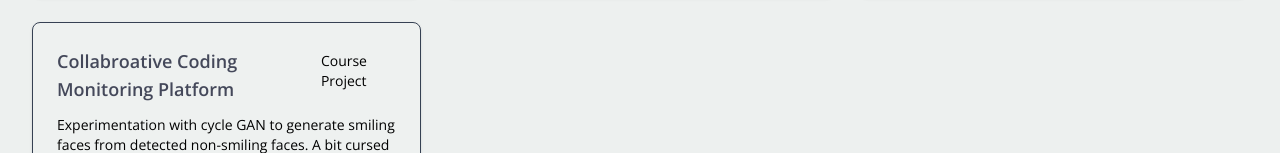
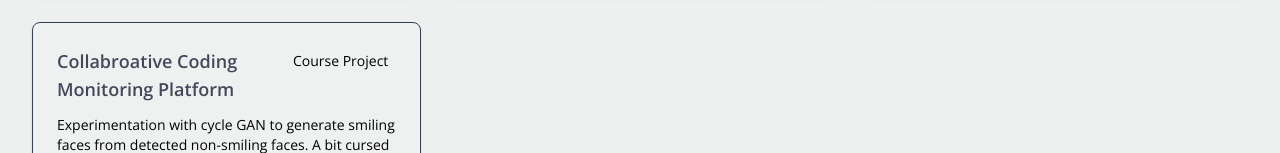
Before and after one commit to nychopkie/nychopkie.github.io, a Vue app: page / in a window 1280 px wide. Shown: the part 1998-2151 px from the top of the page. Built offline with nearby package versions, Linux system fonts and the light colour scheme.

Commit message:
edited some configs and added links

```diff
--- a/src/components/HeroSection.vue
+++ b/src/components/HeroSection.vue
@@ -28,18 +28,23 @@
                         My research interests include Human-Computer Interaction, visual-spatial reasoning in computer vision, and enhancing interactions and productivity using digital platforms.
                     </p>
                     <div class="flex items-center gap-3 pt-9 flex-col sm:flex-row sm:w-max sm:mx-auto lg:mx-0">
+                        <a href="#contact">
                             <button class="px-6 md:px-7 py-3 rounded-full relative group w-full sm:w-max flex justify-center">
                                 <span class="rounded-full absolute inset-0 w-full h-full bg-accent transition group-hover:bg-primary ease-linear"></span>
                                 <span class="relative text-text font-semibold group-hover:-translate-x-0">
                                     Contact me
                                 </span>
                             </button>
+                        </a>
+                        <a href="#projects">
                             <button class="px-6 md:px-7 py-3 rounded-full relative group w-full sm:w-max flex justify-center">
                                 <span class="absolute inset-0 w-full h-full border-2 border-accent rounded-full transition group-hover:border-primary ease-linear"></span>
                                 <span class="relative text-text font-semibold group-hover:-translate-y-0">
                                     Check out my projects
                                 </span>
                             </button>
+                        </a>
+
                     </div>
                 </div>
 
--- a/src/components/ProjectSection.vue
+++ b/src/components/ProjectSection.vue
@@ -1,22 +1,27 @@
 <template>
-    <section class="relative w-full h-screen flex items-center justify-center" data-aos="fade-up" id="projects">
+    <section
+        class="relative w-full min-h-screen flex items-start sm:items-center justify-center py-12 sm:py-0"
+        data-aos="fade-up"
+        id="projects"
+    >
         <div class="w-full px-5 sm:px-8 md:px-12 lg:px-8 max-w-screen-lg lg:max-w-screen-xl mx-auto relative">
             <div class="max-w-300 px-6 text-center">
                 <h1 class="pt-4 text-text font-bold text-3xl md:text-4xl lg:text-5xl">Projects</h1>
                 <p class="mt-6">Also known as stuff I have done or is currently doing</p>
             </div>
+
             <div class="mt-12 grid gap-6 grid-cols-1 sm:grid-cols-2 lg:grid-cols-3">
                 <article
                     v-for="(p, i) in projects"
                     :key="p.id ?? i"
-                    class="bg-white/5 border border-gray-700 rounded-lg p-6 flex flex-col shadow-sm hover:shadow-md transition"
+                    class="bg-white/5 border border-gray-700 rounded-lg p-4 md:p-6 flex flex-col shadow-sm hover:shadow-md transition break-words"
                 >
-                    <header class="flex items-start justify-between">
+                    <header class="flex flex-col sm:flex-row sm:items-start justify-between gap-2 sm:gap-0">
                         <h3 class="text-lg font-semibold text-text">{{ p.title }}</h3>
-                        <span class="text-sm text-muted px-2 py-1 rounded bg-muted/10">{{ p.type }}</span>
+                        <span class="text-sm text-muted px-2 py-1 rounded bg-muted/10 whitespace-nowrap">{{ p.type }}</span>
                     </header>
 
-                    <p class="mt-3 text-sm text-muted flex-1">{{ p.description }}</p>
+                    <p class="mt-3 text-sm text-muted flex-1 break-words">{{ p.description }}</p>
 
                     <div class="mt-4 flex flex-wrap gap-2">
                         <span
@@ -28,13 +33,13 @@
                         </span>
                     </div>
 
-                    <div class="mt-5 flex gap-3">
+                    <div class="mt-5 flex flex-wrap gap-3">
                         <a
                             v-if="p.links?.live"
                             :href="p.links.live"
                             target="_blank"
                             rel="noopener"
-                            class="inline-flex items-center justify-center px-3 py-2 text-sm font-medium rounded bg-primary transition text-white hover:bg-accent ease-linear"
+                            class="inline-flex w-full sm:w-auto items-center justify-center px-3 py-2 text-sm font-medium rounded bg-primary transition text-white hover:bg-accent ease-linear"
                         >
                             Demo
                         </a>
@@ -44,7 +49,7 @@
                             :href="p.links.overview"
                             target="_blank"
                             rel="noopener"
-                            class="inline-flex items-center justify-center px-3 py-2 text-sm font-medium rounded bg-primary transition text-white hover:bg-accent ease-linear"
+                            class="inline-flex w-full sm:w-auto items-center justify-center px-3 py-2 text-sm font-medium rounded bg-primary transition text-white hover:bg-accent ease-linear"
                         >
                             Overview
                         </a>
@@ -54,7 +59,7 @@
                             :href="p.links.repo"
                             target="_blank"
                             rel="noopener"
-                            class="inline-flex items-center justify-center px-3 py-2 text-sm font-medium rounded border border-gray-700 text-text transition hover:bg-accent hover:text-white ease-linear"
+                            class="inline-flex w-full sm:w-auto items-center justify-center px-3 py-2 text-sm font-medium rounded border border-gray-700 text-text transition hover:bg-accent hover:text-white ease-linear"
                         >
                             Code
                         </a>
@@ -64,7 +69,7 @@
                             :href="p.links.paper"
                             target="_blank"
                             rel="noopener"
-                            class="inline-flex items-center justify-center px-3 py-2 text-sm font-medium rounded border border-gray-700 text-text transition hover:bg-accent hover:text-white ease-linear"
+                            class="inline-flex w-full sm:w-auto items-center justify-center px-3 py-2 text-sm font-medium rounded border border-gray-700 text-text transition hover:bg-accent hover:text-white ease-linear"
                         >
                             Paper
                         </a>
@@ -74,29 +79,19 @@
                             :href="p.links.secondary"
                             target="_blank"
                             rel="noopener"
-                            class="inline-flex items-center justify-center px-3 py-2 text-sm font-medium rounded border border-gray-700 text-text transition hover:bg-accent hover:text-white ease-linear"
+                            class="inline-flex w-full sm:w-auto items-center justify-center px-3 py-2 text-sm font-medium rounded border border-gray-700 text-text transition hover:bg-accent hover:text-white ease-linear"
                         >
                             {{ p.links.secondaryText ?? 'Notes' }}
                         </a>
 
-                        <span v-if="!p.links || Object.keys(p.links).length === 0" class="text-sm text-muted">No links</span>
+                        <span v-if="!p.links || Object.keys(p.links).length === 0" class="text-sm text-muted w-full">No links</span>
                     </div>
                 </article>
             </div>
-            <!-- some projects to include
-            1. Qbuddy >> rmb to insert website link here
-            2. hackathon projects:
-            3. (if future have) research projects
-            4. (if future have) games
-            5. NodeNote if finished
-            6. Course projects:
-                - cursed smile transformer
-                - java game (also cursed)
-                - the cloud platform for the collaborative coding hw monitoring-->
         </div>
-
     </section>
 </template>
+
 <script setup>
 const projects = [
   {
```
Lines whose indentation alone changed are shown as unchanged.
